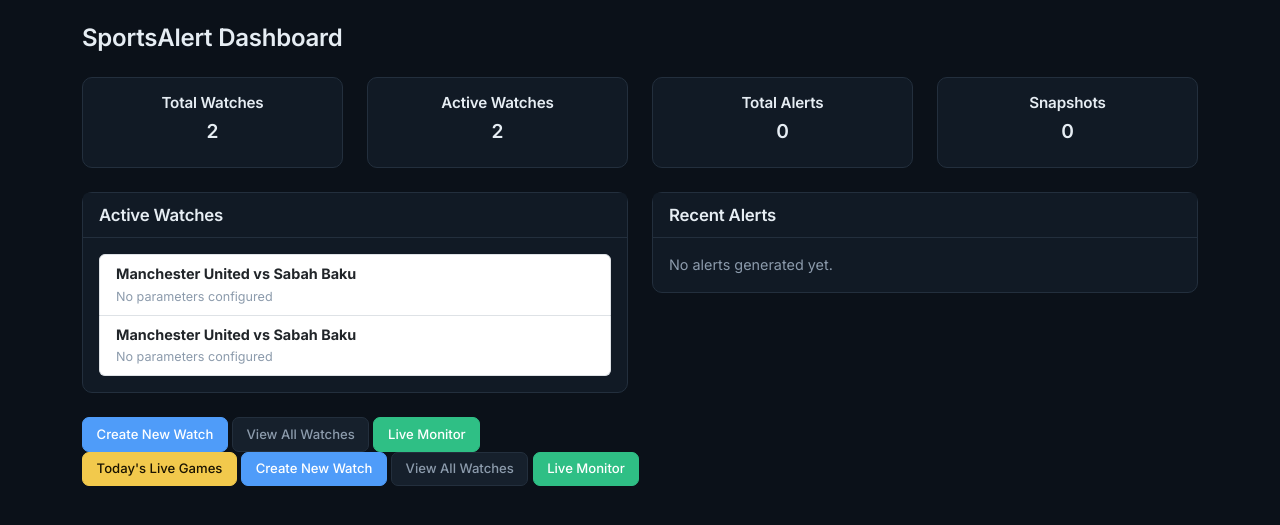
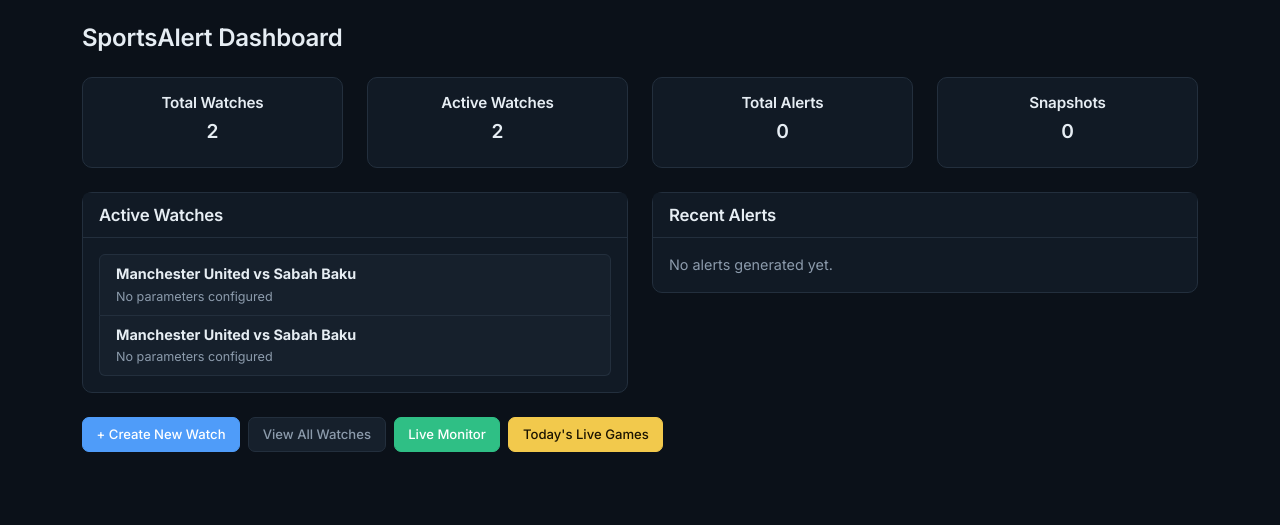
Before and after one commit to Oyugijames1993/sportsalert, a Django app: page / in a window 1280 px wide. Shown: the part 57-582 px from the top of the page. Run offline with Django 4.2, Linux system fonts and the light colour scheme; data comes from the database, SQL or seed files in the repository; data that the repository does not hold is empty.

Commit message:
Fix odds board text color (Bootstrap td/th color was overriding inline table color); fix dashboard duplicate button row; add dark-theme list-group styling

```diff
--- a/monitoring/templates/monitoring/base.html
+++ b/monitoring/templates/monitoring/base.html
@@ -199,6 +199,23 @@
 
         hr { border-color: var(--border); opacity: 1; }
 
+        /* Odds board tables — forced white for legibility, overrides
+           Bootstrap's own td/th color which otherwise wins over an
+           inline color set on the ancestor <table> tag. */
+        .odds-table td, .odds-table th { color: #ffffff !important; }
+
+        /* List groups */
+        .list-group-item {
+            background: var(--surface-2);
+            border-color: var(--border);
+            color: var(--text);
+        }
+        .list-group-item-action:hover,
+        .list-group-item-action:focus {
+            background: #1c2833;
+            color: var(--text);
+        }
+
         ::-webkit-scrollbar { width: 10px; height: 10px; }
         ::-webkit-scrollbar-track { background: var(--bg); }
         ::-webkit-scrollbar-thumb { background: var(--border); border-radius: 5px; }
--- a/monitoring/templates/monitoring/dashboard.html
+++ b/monitoring/templates/monitoring/dashboard.html
@@ -188,11 +188,11 @@
 
 <div class="row">
 
-    <div class="col">
+    <div class="col d-flex gap-2 flex-wrap">
 
         <a href="{% url 'watch-create' %}"
            class="btn btn-primary">
-            Create New Watch
+            + Create New Watch
         </a>
 
         <a href="{% url 'watch-list' %}"
@@ -205,36 +205,14 @@
             Live Monitor
         </a>
 
-    </div>
-
-</div>
-
-<div class="row">
-
-    <div class="col">
-
         <a href="{% url 'live-games' %}"
            class="btn btn-warning">
             Today's Live Games
-        </a>
-
-        <a href="{% url 'watch-create' %}"
-           class="btn btn-primary">
-            Create New Watch
-        </a>
-
-        <a href="{% url 'watch-list' %}"
-           class="btn btn-secondary">
-            View All Watches
-        </a>
-
-        <a href="{% url 'live-monitor' %}"
-           class="btn btn-success">
-            Live Monitor
         </a>
 
     </div>
 
 </div>
 
+
 {% endblock %}
--- a/monitoring/templates/monitoring/watch_detail.html
+++ b/monitoring/templates/monitoring/watch_detail.html
@@ -435,7 +435,7 @@
 
                 <div class="table-responsive mb-3">
 
-                    <table class="table table-sm mb-0" style="color:#ffffff; font-size:0.78rem;">
+                    <table class="table table-sm mb-0 odds-table" style="font-size:0.78rem;">
 
                         <thead>
                             <tr style="color:#6b7d91; font-size:0.7rem; text-transform:uppercase; letter-spacing:0.03em;">
```
